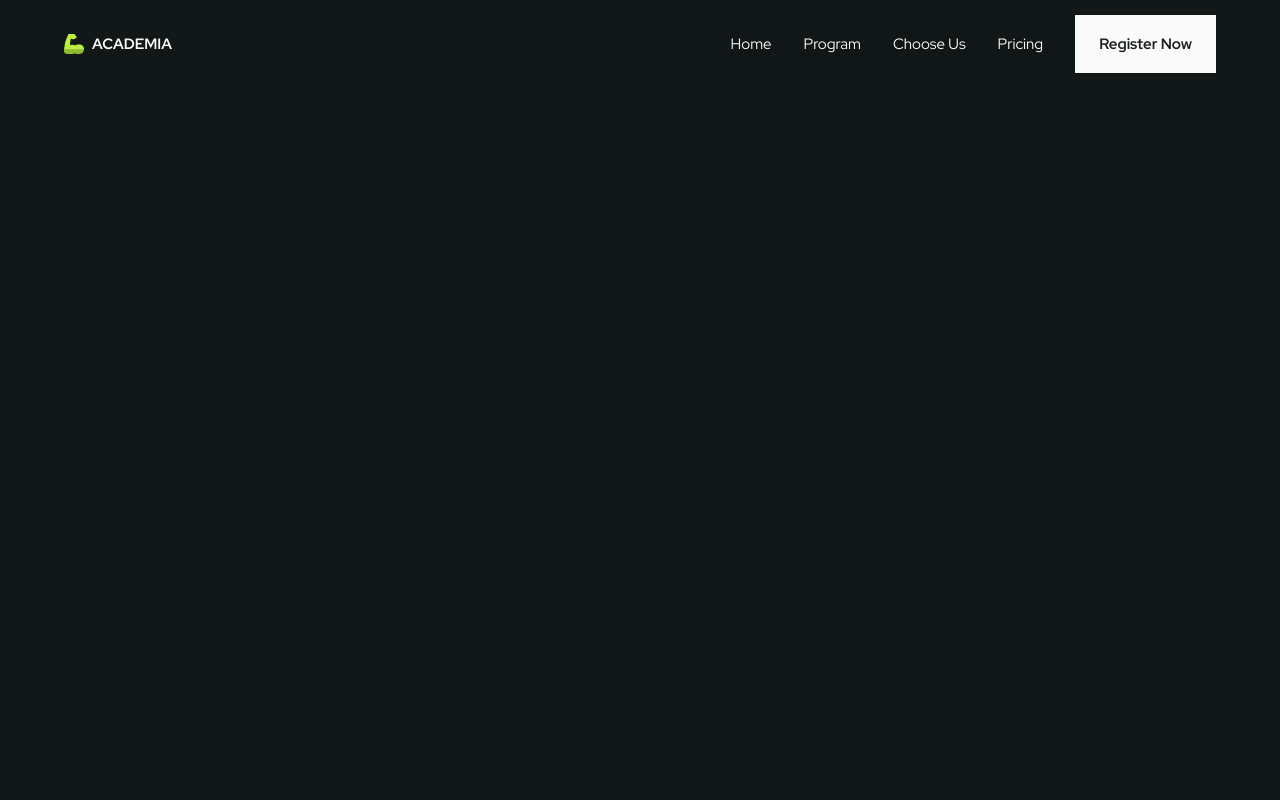
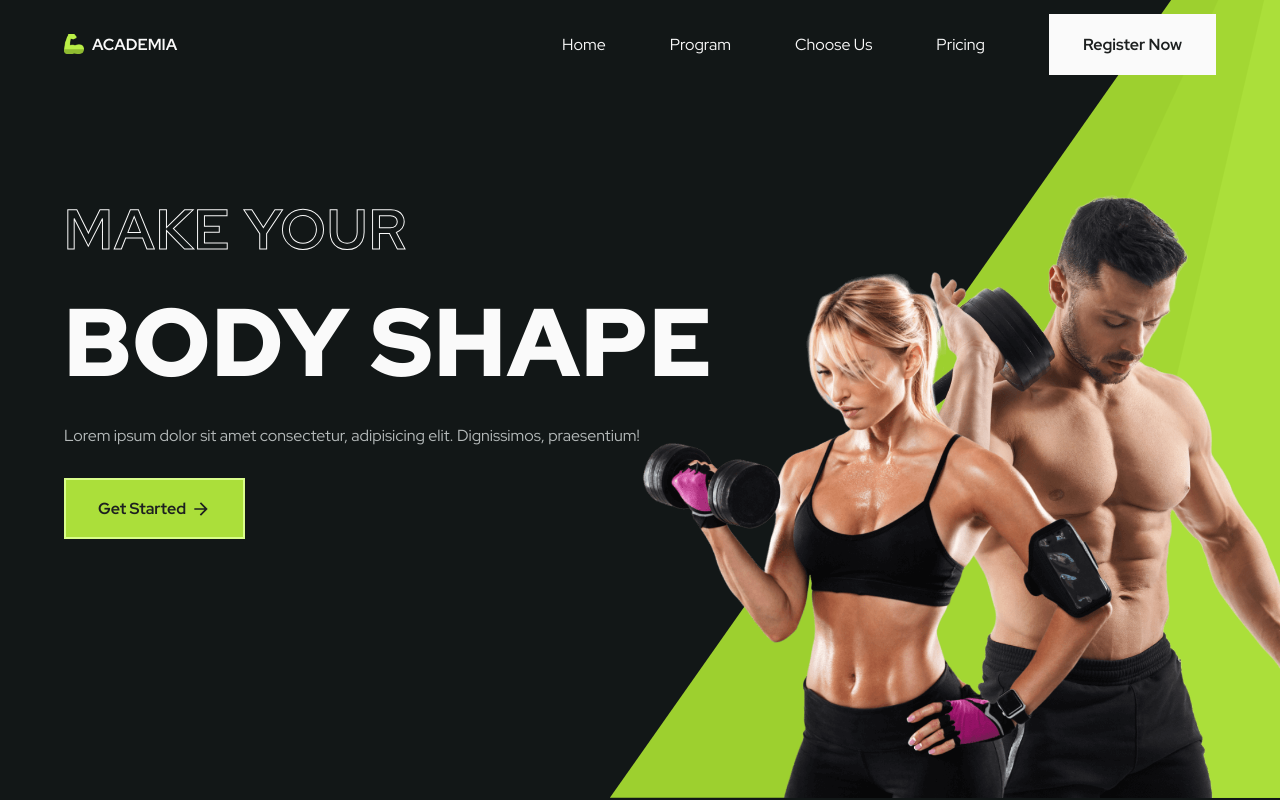
Before and after one commit to Jeanspkdz/Gym-Website, a React (Vite) app: page / in a window 1280 px wide. Built offline with nearby package versions, Linux system fonts and the light colour scheme.

Commit message:
feat: Add home section layout

```diff
--- a/src/App.tsx
+++ b/src/App.tsx
@@ -1,12 +1,17 @@
 import "@fontsource-variable/red-hat-display";
 import "@fontsource/kaushan-script";
 import { Header } from "./layouts/header/header";
+import { Home } from "./layouts/home/home";
 
 
 function App() {
   return (
     <>
       <Header />
+      <main>
+        <Home/>
+      </main>
+      {/* <Main/> */}
     </>
   );
 }
--- a/src/index.css
+++ b/src/index.css
@@ -27,6 +27,19 @@
   --normal-font-size: 0.938rem;
   --small-font-size: 0.813rem;
   --smaller-font-size: 0.75rem;
+
+  /* Responsive typography */
+  @media (width >= 64rem) {
+    --biggest-font-size: 6rem;
+    --bigger-font-size: 3.5rem;
+    --big-font-size: 2.75rem;
+    --h1-font-size: 2.25rem;
+    --h2-font-size: 1.5rem;
+    --h3-font-size: 1.25rem;
+    --normal-font-size: 1rem;
+    --small-font-size: 0.875rem;
+    --smaller-font-size: 0.813rem;
+  }
 
   /*========== Font weight ==========*/
   --font-bold: 700;
@@ -103,4 +116,52 @@ h3 {
 .section {
   padding: 4.5rem 0 2rem;
 
+  @media (width >= 64rem) {
+    padding: 7rem 0 0;
+  }
 }
+
+.button {
+  cursor: pointer;
+  padding: 18px 32px;
+  height: auto;
+  transition: background 0.3s ease-out;
+  font-weight: var(--font-bold);
+  border: 2px solid transparent;
+}
+
+.button--primary {
+  background: var(--first-color);
+  border: 2px solid var(--first-color-light);
+  color: var(--title-color-black);
+
+  &:hover {
+    background: var(--first-color-alt);
+  }
+}
+
+.button--secondary {
+  background: var(--title-color);
+  color: var(--title-color-black);
+
+  &:hover {
+    border: 2px solid var(--first-color-light);
+    background: var(--first-color);
+  }
+}
+
+.button--with-icon {
+  display: inline-flex;
+  align-items: center;
+  gap: 0.3rem;
+
+  & svg {
+    transition: transform 0.2s ease-in-out;
+  }
+
+  &:hover {
+    svg {
+      transform: translateX(3px);
+    }
+  }
+}
--- a/src/layouts/header/header.css
+++ b/src/layouts/header/header.css
@@ -1,5 +1,9 @@
 .header {
-
+  width: 100%;
+  position: fixed;
+  z-index: var(--z-fixed);
+  top: 0;
+  left: 0;
 }
 
 .nav {
@@ -43,7 +47,7 @@
   right: -100%;
 
 
-  @media (width >= 48rem) {
+  @media (width >= 64rem) {
     width: auto;
     border: unset;
     padding: unset;
@@ -51,6 +55,8 @@
     position: unset;
     top: unset;
     right: unset;
+    background: transparent;
+    backdrop-filter: unset;
   }
 }
 
@@ -65,11 +71,11 @@
   row-gap: 2rem;
 
 
-  @media (width >= 48rem){
+  @media (width >= 64rem){
     flex-direction: row;
     align-items: center;
     row-gap: unset;
-    column-gap: 2rem;
+    column-gap: 4rem;
   }
 }
 
@@ -89,18 +95,6 @@
   height: 25px;
 }
 
-.nav__btn--register{
-  background: var(--title-color) ;
-  color: var(--title-color-black);
-  padding: 1.2rem 1.5rem;
-  height: auto;
-  transition: background .3s ease-out;
-  font-weight: var(--font-bold);
-
-  &:hover {
-    background: var(--first-color);
-  }
-}
 
 .nav__btn--close{
   position: absolute;
@@ -110,7 +104,7 @@
 
 .nav__btn--toggle,
 .nav__btn--close {
-  @media (width >= 48rem){
+  @media (width >= 64rem){
     display: none;
   }
 }
--- a/src/layouts/header/header.tsx
+++ b/src/layouts/header/header.tsx
@@ -12,8 +12,8 @@ export const Header = () => {
   }
 
   return (
-    <header className="header container">
-      <nav className="nav">
+    <header className="header">
+      <nav className="nav container">
         <a href="#" className="nav__logo">
           <img src={`${headerLogo}`} alt="Gym Logo" className="nav__logo-img" />
           <span>Academia</span>
@@ -49,7 +49,7 @@ export const Header = () => {
             </li>
 
             <li>
-              <button className="nav__btn nav__btn--register">
+              <button className="button button--secondary">
                 Register Now
               </button>
             </li>
--- /dev/null
+++ b/src/layouts/home/home.css
@@ -0,0 +1,146 @@
+.home {
+  overflow: hidden;
+  position: relative;
+  padding-bottom: 0;
+}
+
+.home__container {
+  display: grid;
+  grid-template-columns: 1fr;
+  row-gap: 2rem;
+  justify-items: center;
+  padding-top: 5rem;
+
+  @media (width >= 48rem) {
+    align-items: initial;
+    grid-template-columns: repeat(2, 1fr);
+    row-gap: unset;
+  }
+
+  @media (width >= 80rem) {
+    grid-template-columns: repeat(2, max-content);
+    /* position: relative; */
+    column-gap: 1.5rem;
+  }
+}
+
+.home__data {
+  z-index: 2;
+  text-align: center;
+  justify-self: center;
+
+  @media (width >= 48rem) {
+    text-align: initial;
+  }
+}
+
+.home__subtitle,
+.home__title {
+  text-transform: uppercase;
+  letter-spacing: 1.5px;
+}
+
+.home__title {
+  font-size: var(--biggest-font-size);
+  font-weight: var(--font-black);
+  margin-block: 0.5rem;
+
+  @media (width >= 48rem) {
+    margin: 0.75rem 0px 1.25rem;
+  }
+}
+
+.home__subtitle {
+  font-size: var(--bigger-font-size);
+  color: transparent;
+  -webkit-text-stroke: 1px var(--title-color);
+}
+
+.home__description {
+  max-width: 65ch;
+  margin-bottom: 2rem;
+}
+
+.home__btn {
+  margin: 0 auto;
+}
+
+.home__images {
+  display: flex;
+  z-index: 1;
+
+  @media (width >= 48rem) {
+    justify-self: end;
+  }
+
+  @media (width >= 80rem) {
+    transform: translateX(-8rem);
+  }
+}
+
+.home__image {
+  width: 350px;
+  z-index: 1;
+
+  @media (width >= 64rem) {
+    width: 550px;
+  }
+
+  @media (width >= 80rem) {
+    width: 700px;
+    transform: translateX(2rem);
+  }
+}
+
+.home__triangle {
+  position: absolute;
+  right: 0;
+  bottom: 0;
+  height: 40%;
+  clip-path: polygon(100% 0%, 100% 100%, 0% 100%);
+
+  @media (width >= 40rem) {
+    height: 60%;
+  }
+
+  @media (width >= 64rem) {
+    height: 995px;
+  }
+}
+
+.home__triangle--1 {
+  background-color: var(--first-color-dark);
+  width: 90%;
+
+  @media (width >= 40rem) {
+    width: 50%;
+  }
+
+  @media (width >= 80rem) {
+    width: 100%;
+  }
+}
+.home__triangle--2 {
+  background-color: var(--first-color-alt);
+  width: 60%;
+
+  @media (width >= 40rem) {
+    width: 34%;
+  }
+
+  @media (width >= 80rem) {
+    width: 66%;
+  }
+}
+.home__triangle--3 {
+  background-color: var(--first-color);
+  width: 30%;
+
+  @media (width >= 40rem) {
+    width: 17%;
+  }
+
+  @media (width >= 80rem) {
+    width: 33%;
+  }
+}
--- /dev/null
+++ b/src/layouts/home/home.tsx
@@ -0,0 +1,33 @@
+import homeImage from "@/assets/img/home-img.png";
+import { IoMdArrowForward } from "react-icons/io";
+import "./home.css";
+
+export const Home = () => {
+  return (
+    <section className="home section">
+      <div className="home__container container">
+        <div className="home__data">
+          <h2 className="home__subtitle">Make Your</h2>
+          <h1 className="home__title">Body Shape</h1>
+          <p className="home__description">
+            Lorem ipsum dolor sit amet consectetur, adipisicing elit.
+            Dignissimos, praesentium!
+          </p>
+
+          <a className="button button--primary button--with-icon">
+            Get Started
+              <IoMdArrowForward size={20} />
+          </a>
+        </div>
+
+        <div className="home__images">
+          <img src={homeImage} alt="Home Image" className="home__image" />
+
+          <div className="home__triangle home__triangle--1"></div>
+          <div className="home__triangle home__triangle--2"></div>
+          <div className="home__triangle home__triangle--3"></div>
+        </div>
+      </div>
+    </section>
+  );
+};
```
